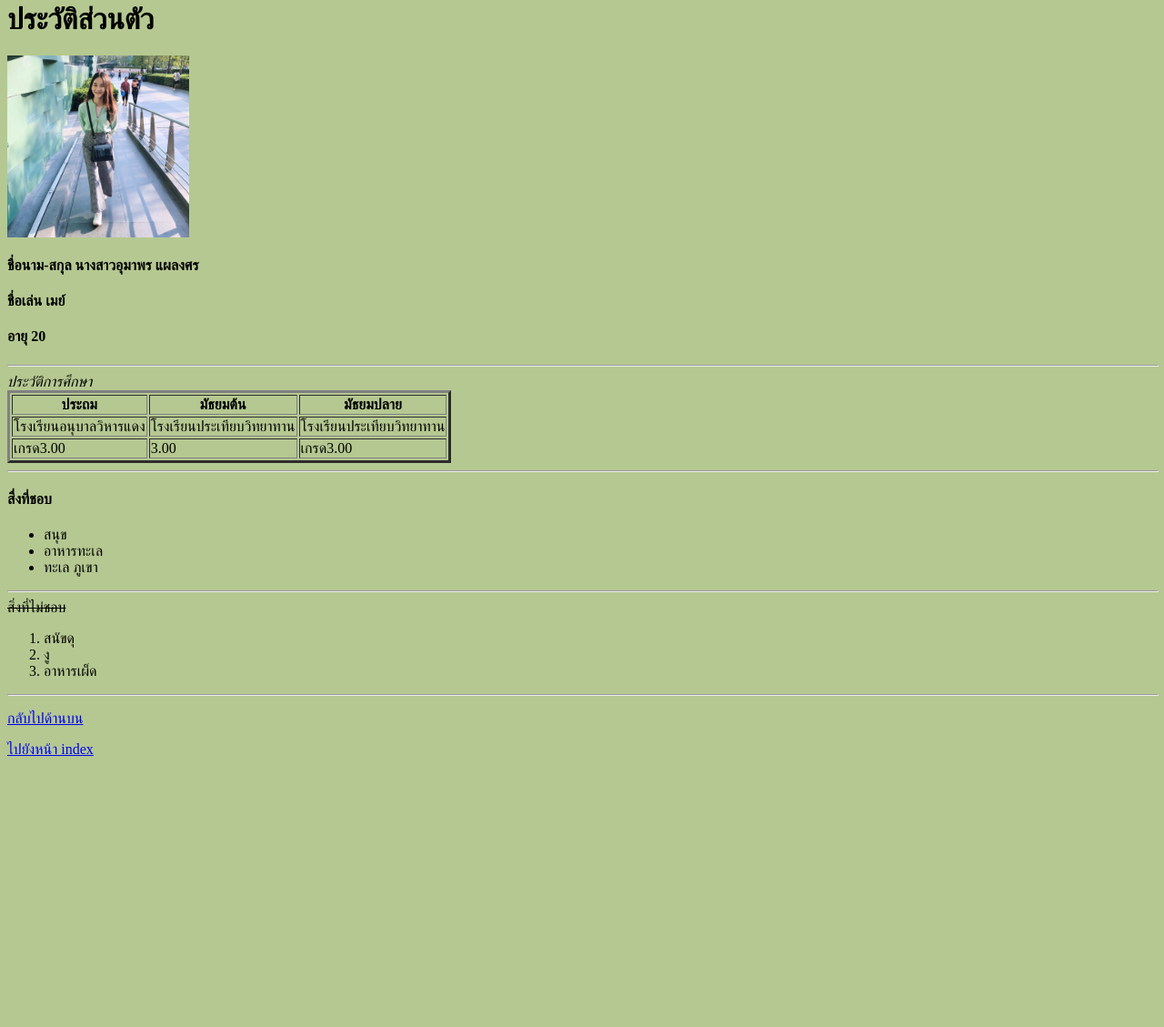
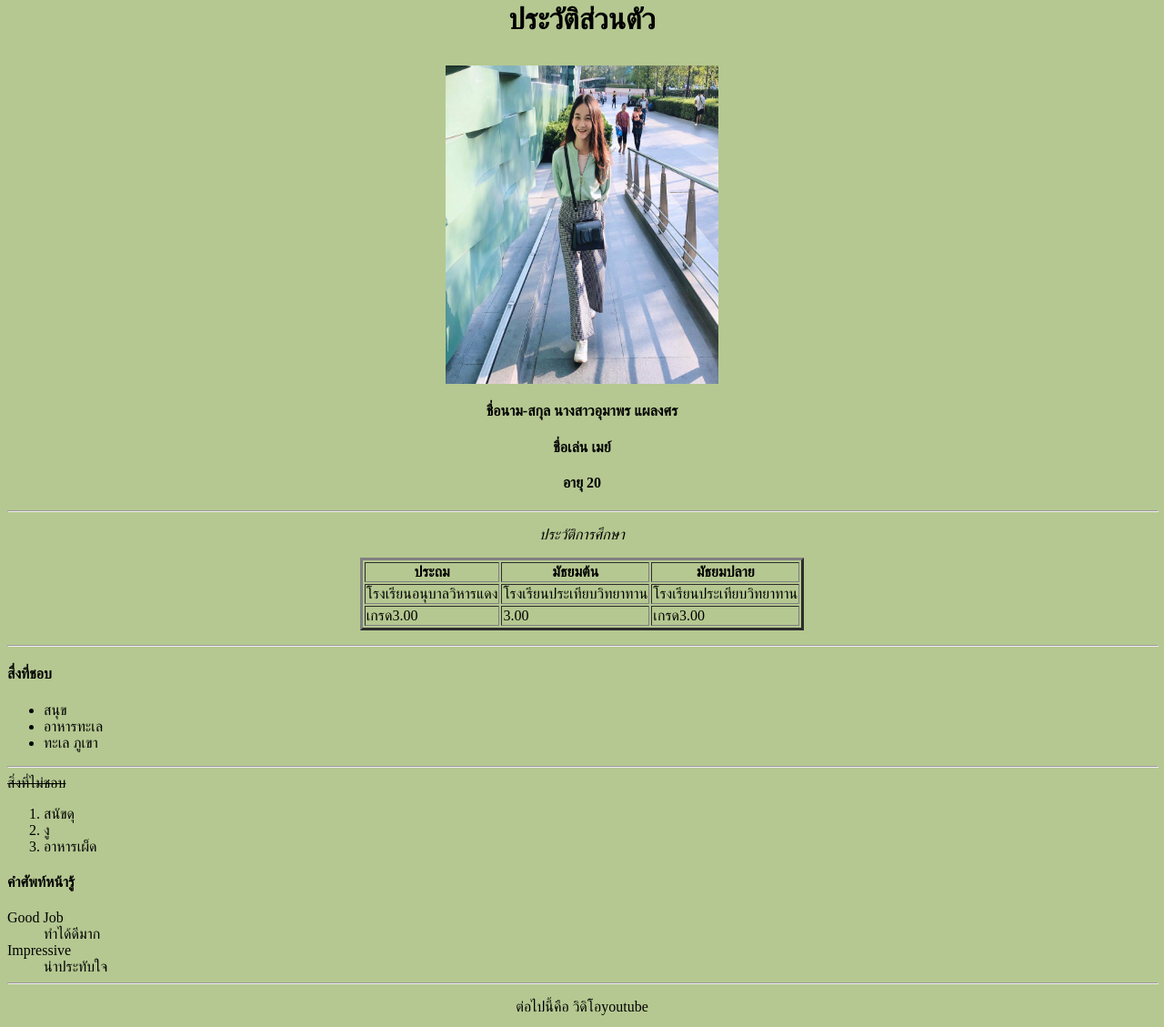
Before and after one commit to mayaumaphon/mayaumaphon.github.io, a plain HTML site: page aboutme.html in a window 1280 px wide. Shown: the part 5-1134 px from the top of the page at 91% size. Before the commit the page ends 854 px from the top, so only its background shows below. Drawn offline with Linux system fonts and the light colour scheme; grey boxes are pictures that could not be loaded.

Commit message:
Update aboutme.html

```diff
--- a/aboutme.html
+++ b/aboutme.html
@@ -6,22 +6,20 @@
 
 </head>
 
-<h1><a name= "top"></a>ประวัติส่วนตัว</h1>
+<h1><p align="center"><a name= "top"></a>ประวัติส่วนตัว</h1>
 
-<img src="may1.jpg" height="200">
+<p align="center"><img src="images/may1.jpg" width="300" height="350" ></br>
 
+<h4><p align="center">ชื่อนาม-สกุล นางสาวอุมาพร แผลงศร</h4>
 
-<h4>ชื่อนาม-สกุล นางสาวอุมาพร แผลงศร</h4>
+<h4><p align="center">ชื่อเล่น เมย์</h4>
 
-<h4>ชื่อเล่น เมย์</h4>
-
-<h4>อายุ 20</h4>
-
+<h4><p align="center">อายุ 20</h4>
 <hr width="100%">
 
-<em>ประวัติการศึกษา</em>
+<em><p align="center">ประวัติการศึกษา</em>
 
-<body>
+<body><p align="center">
 
 <table border="3">
 
@@ -83,13 +81,25 @@
 <li>อาหารเผ็ด</li>
 
 </ol>
+<h4>คำศัพท์หน้ารู้</h4>
+<dl>
+<dt><a name="top">Good Job</a></dt>
+<dd>ทำได้ดีมาก</dd>
+<dt>Impressive</dt>
+<dd>น่าประทับใจ</dd>
+<hr width="100%">
+</dl>
 
+<p> <p align="center">ต่อไปนี้คือ วิดิโอyoutube</p>
+<p align="center"><iframe width="560" height="315" src="https://www.youtube.com/embed/swlbw8N1Bwk?start=19" frameborder="0" allow="accelerometer; autoplay; encrypted-media; gyroscope; picture-in-picture" allowfullscreen></iframe>
 <hr width="100%">
+<p><p align="center">ต่อไปนี้คือ วิดิโอ mp4</p>
+<p align="center"><video width="320" height="476" controls>
+ <source src= "video/may2.mp4" type="video/mp4">
+</video>
 
 <style>
-body {
-background-color: #b5c891;
-}
+body {background-color: #b5c891;}
 </style>
 
 <p><a href="#top">กลับไปด้านบน</a></p>
```
